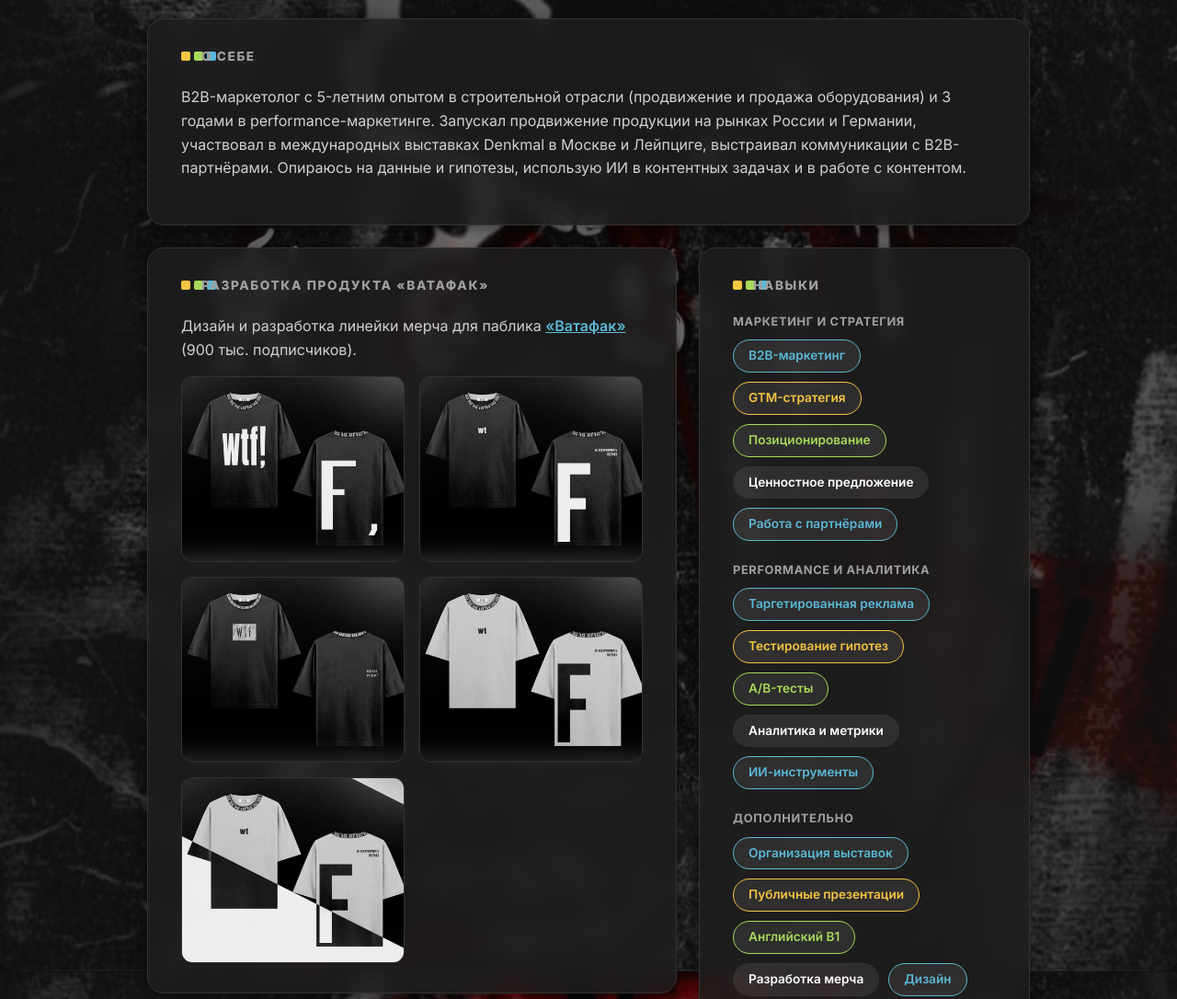
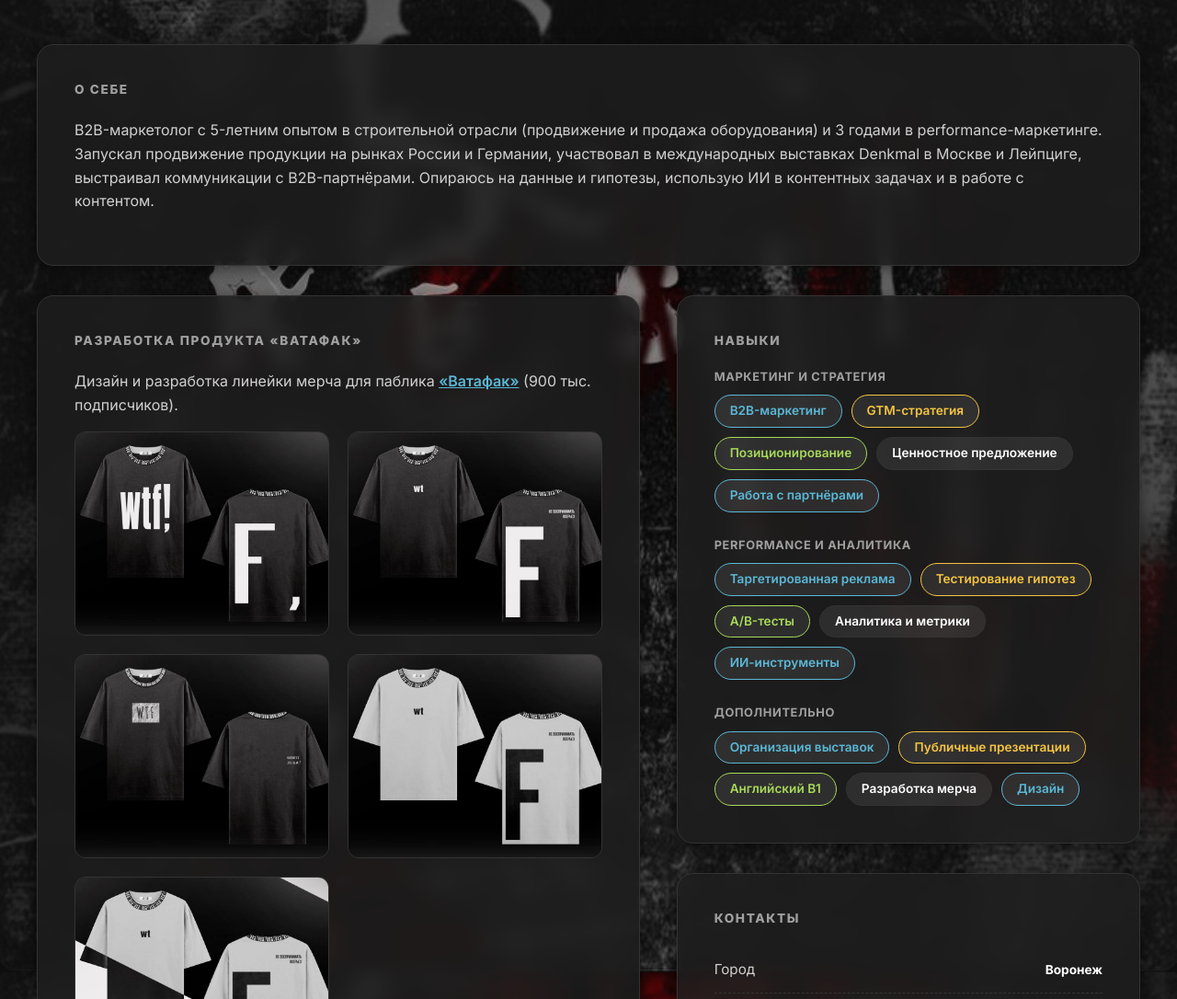
Before and after one commit to 1LoveMiku/-, a plain HTML site: page index.html in a window 1280 px wide. Shown: the part 864-1950 px from the top of the page at 92% size. Drawn offline with Linux system fonts and the light colour scheme.

Commit message:
Update index.html

```diff
--- a/index.html
+++ b/index.html
@@ -32,7 +32,7 @@
     margin:0; background-color:var(--bg); color:var(--text);
     font-family:'Inter',system-ui,-apple-system,'Segoe UI',Roboto,sans-serif;
     line-height:1.6; -webkit-font-smoothing:antialiased;
-    /* ФОН С ФОТО 9 И РАЗМЫТИЕМ ПО КРАЯМ */
+    /* ФОН С ФОТО 9 И РАЗМЫТИЕМ ПО КРАЯМ (СДЕЛАЛИ СВЕТЛЕЕ) */
     background-image:
       radial-gradient(circle, rgba(18,18,18,0.2) 0%, rgba(18,18,18,0.85) 100%),
       url('bg-texture.jpg');
@@ -49,6 +49,7 @@
     display:flex; flex-direction:column; justify-content:space-between;
     padding:40px; overflow:hidden;
     background-color: var(--emerald-deep);
+    /* СДЕЛАЛИ СВЕТЛЕЕ И СДВИНУЛИ ЛИЦО В КАДР */
     background-image: linear-gradient(135deg, rgba(9,43,55,0.5) 0%, rgba(14,62,79,0.2) 100%), url('cover.jpg');
     background-size:cover; background-position: center 25%;
     color:#fff;
@@ -100,29 +101,31 @@
   .cover-contacts-mini{display:flex; gap:16px; font-size:0.85rem; font-weight:500; opacity:0.9;}
   .cover-contacts-mini a:hover{color:var(--sun);}
 
-  /* ====== ОСНОВНОЙ КОНТЕНТ ====== */
-  .container{max-width:1000px; margin:0 auto; padding:60px 20px 64px}
+  /* ====== ОСНОВНОЙ КОНТЕНТ (РАСШИРИЛИ) ====== */
+  .container{max-width:1400px; margin:0 auto; padding:80px 40px 64px}
 
   /* ====== Cards ====== */
   .card{
     background:rgba(30,30,30,0.85); backdrop-filter: blur(10px);
     border:1px solid var(--border);
     border-radius:var(--radius); box-shadow:var(--shadow);
-    padding:32px 36px; margin-top:24px; position:relative;
+    padding:40px; /* Больше воздуха внутри */
+    margin-top:32px; /* Больше отступа между блоками */
+    position:relative;
   }
   .card h2{
     display:flex; align-items:center; gap:12px;
     font-size:0.85rem; font-weight:800; letter-spacing:0.12em; text-transform:uppercase;
     color:var(--muted); margin-bottom:24px;
   }
+  /* УБРАЛИ КВАДРАТИКИ */
   .card h2::before{
-    content:""; width:10px; height:10px; border-radius:2px; background:var(--sun);
-    box-shadow:14px 0 0 var(--lime), 28px 0 0 var(--sky);
+    display: none;
   }
   .card p { color: #d1d1d1; }
 
-  /* ====== Grid ====== */
-  .grid{display:grid; grid-template-columns:1.6fr 1fr; gap:24px; align-items:start}
+  /* ====== Grid (СДЕЛАЛИ ПРОСТОРНЕЕ) ====== */
+  .grid{display:grid; grid-template-columns:1.3fr 1fr; gap:40px; align-items:start}
   .col{display:flex; flex-direction:column}
 
   /* ====== Timeline ====== */
@@ -152,11 +155,11 @@
   .job li{margin-bottom:8px}
   .job li::marker{color:var(--sun)}
 
-  /* ====== Portfolio Grid (ФОТО 1-5) ====== */
+  /* ====== Portfolio Grid (ОБРЕЗАЛИ БЕЛЫЕ РАМКИ) ====== */
   .portfolio-grid {
     display: grid;
     grid-template-columns: repeat(auto-fit, minmax(200px, 1fr));
-    gap: 16px;
+    gap: 20px;
     margin-top: 16px;
   }
   .portfolio-item {
@@ -173,16 +176,21 @@
   }
   .portfolio-item img {
     width: 100%;
-    height: 200px;
+    height: 220px; /* Увеличили для красоты */
     object-fit: cover;
     display: block;
+    transform: scale(1.05); /* Магия, которая обрезает белые края скриншотов */
+    transition: transform 0.3s;
+  }
+  .portfolio-item:hover img {
+    transform: scale(1.1); /* Легкий зум при наведении */
   }
 
-  /* ====== Expo Gallery (ФОТО 7-8) ====== */
+  /* ====== Expo Gallery ====== */
   .expo-gallery {
     display: grid;
     grid-template-columns: 1fr 1fr;
-    gap: 16px;
+    gap: 20px;
     margin-top: 16px;
   }
   .expo-item {
@@ -220,7 +228,7 @@
   .expo-caption a:hover { color: #fff; }
 
   /* ====== Chips / Skills ====== */
-  .skill-group{margin-bottom:24px}
+  .skill-group{margin-bottom:28px}
   .skill-group:last-child{margin-bottom:0}
   .skill-group h3{font-size:0.8rem; font-weight:700; color:var(--muted); margin-bottom:12px; text-transform:uppercase; letter-spacing:0.05em;}
   .chips{list-style:none; display:flex; flex-wrap:wrap; gap:10px; padding:0; margin:0}
@@ -241,7 +249,7 @@
   /* ====== Footer ====== */
   footer{text-align:center; color:var(--muted); font-size:0.85rem; margin-top:60px; font-weight:500}
   .btn-print{
-    display:inline-flex; align-items:center; gap:8px; margin-top:24px;
+    display:inline-flex; align-items:center; gap:8px; margin-top:32px;
     background:var(--emerald); color:#fff; border:none; cursor:pointer;
     font:inherit; font-size:0.9rem; font-weight:700;
     padding:14px 28px; border-radius:12px; transition:opacity 0.15s;
@@ -249,11 +257,14 @@
   .btn-print:hover{opacity:0.9}
 
   /* ====== Responsive ====== */
+  @media (max-width:900px){
+    .grid{grid-template-columns:1fr; gap:0;}
+  }
   @media (max-width:760px){
     .hero-cover{padding:24px; min-height:500px;}
     .cover-main h1{font-size: 3.5rem;}
     .cover-nav .nav-links{display:none;}
-    .grid{grid-template-columns:1fr}
+    .container{padding:40px 20px}
     .card{padding:24px 20px}
     .cover-footer{flex-direction:column; align-items:flex-start; gap:16px;}
     .expo-gallery { grid-template-columns: 1fr; }
@@ -275,7 +286,7 @@
 </head>
 <body>
 
-<!-- ====== ПОЛНОЭКРАННАЯ ОБЛОЖКА (ФОТО 6) ====== -->
+<!-- ====== ПОЛНОЭКРАННАЯ ОБЛОЖКА ====== -->
 <header class="hero-cover" id="top">
   <nav class="cover-nav">
     <div class="logo">A. ANTONENKO</div>
@@ -316,7 +327,7 @@
 
   <div class="grid">
     <div class="col">
-      <!-- БЛОК РАБОТ (ФОТО 1-5) -->
+      <!-- БЛОК РАБОТ -->
       <section class="card" id="works">
         <h2>Разработка продукта «Ватафак»</h2>
         <p>Дизайн и разработка линейки мерча для паблика <a href="https://vk.ru/vatfk" target="_blank" style="color:var(--sky); font-weight:600; text-decoration:underline;">«Ватафак»</a> (900 тыс. подписчиков).</p>
@@ -367,7 +378,7 @@
         </div>
       </section>
 
-      <!-- БЛОК ВЫСТАВОК (ФОТО 7-8) -->
+      <!-- БЛОК ВЫСТАВОК -->
       <section class="card" id="exhibitions">
         <h2>Выставки Denkmal</h2>
         <p>Участие в международных выставках по сохранению, реставрации и популяризации культурного наследия. Подробнее: <a href="https://ru.wikipedia.org/wiki/Denkmal" target="_blank" style="color:var(--sky); font-weight:600; text-decoration:underline;">Wikipedia</a>.</p>
```
